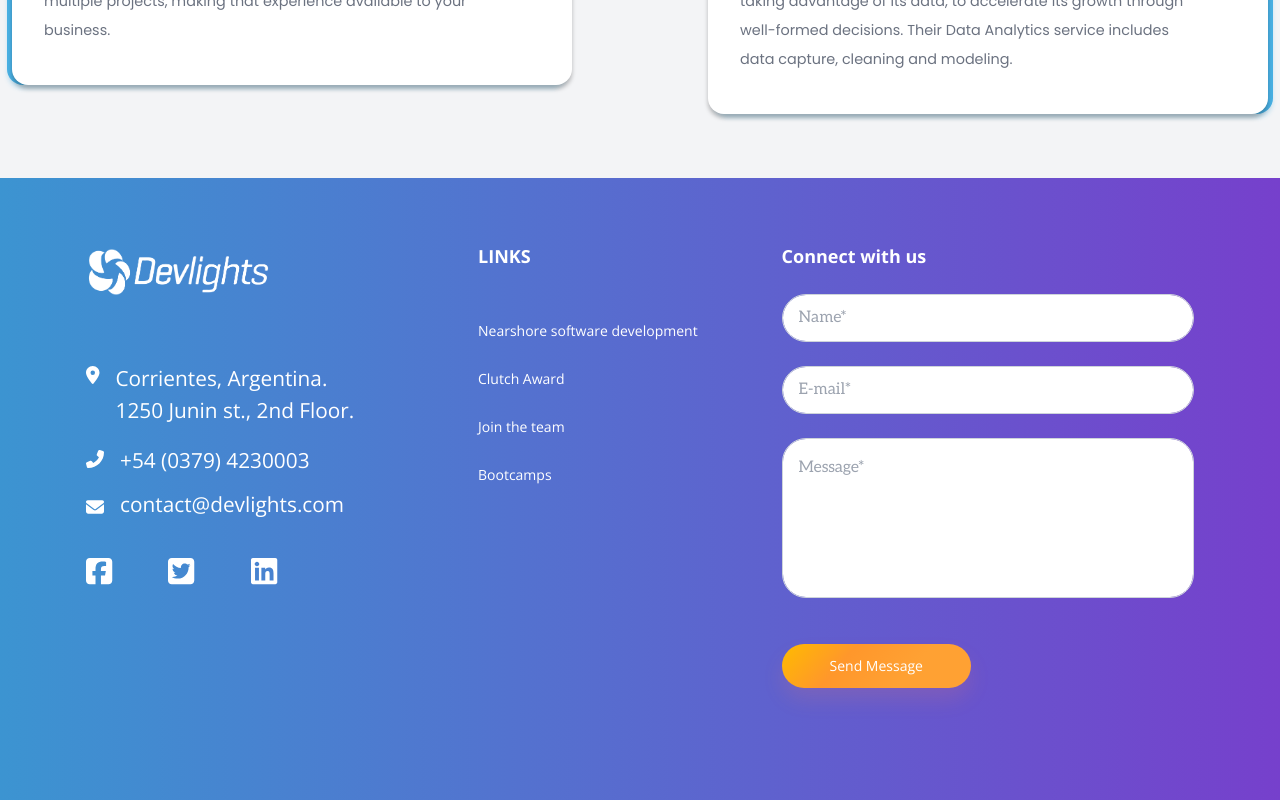
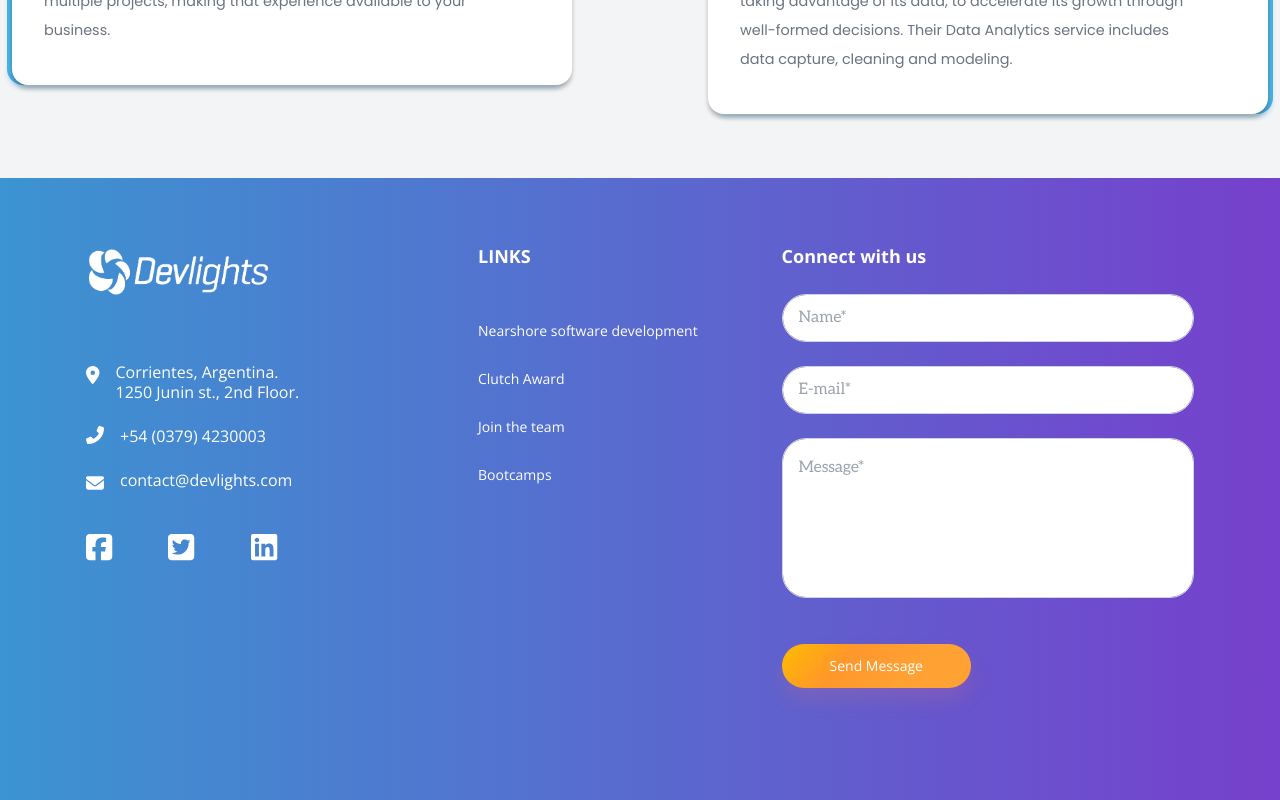
Before and after one commit to ignacioLiotti/test-1441654, a Next.js app: page /rocbird in a window 1280 px wide. Shown: the part 2226-3026 px from the top of the page. Built offline with nearby package versions, Linux system fonts and the light colour scheme.

Commit message:
footer responsiveness

```diff
--- a/components/Footer.jsx
+++ b/components/Footer.jsx
@@ -35,7 +35,7 @@ function Footer() {
                   icon={faLocationDot}
                   className="text-white text-lg mr-4 pt-1"
                 />
-                <p className="font-open-sans text-white leading-8 text-[1.3rem]">
+                <p className="font-open-sans text-white leading-8 text-[1.3rem] md:text-[1rem] md:leading-5">
                   Corrientes, Argentina. <br/> 1250 Junin st., 2nd Floor.
                 </p>
               </div>
@@ -46,7 +46,7 @@ function Footer() {
                   icon={faPhoneFlip}
                   className="text-white text-lg mr-4"
                 />
-                <p className="font-open-sans text-white leading-5 text-[1.3rem]">
+                <p className="font-open-sans text-white leading-5 text-[1.3rem] md:text-[1rem]">
                   +54 (0379) 4230003
                 </p>
               </div>
@@ -57,7 +57,7 @@ function Footer() {
                   icon={faEnvelope}
                   className="text-white text-lg mr-4 pt-1"
                 />
-                <p className="font-open-sans text-white leading-5 text-[1.3rem]">
+                <p className="font-open-sans text-white leading-5 text-[1.3rem] md:text-[1rem]">
                   contact@devlights.com
                 </p>
               </div>
```
